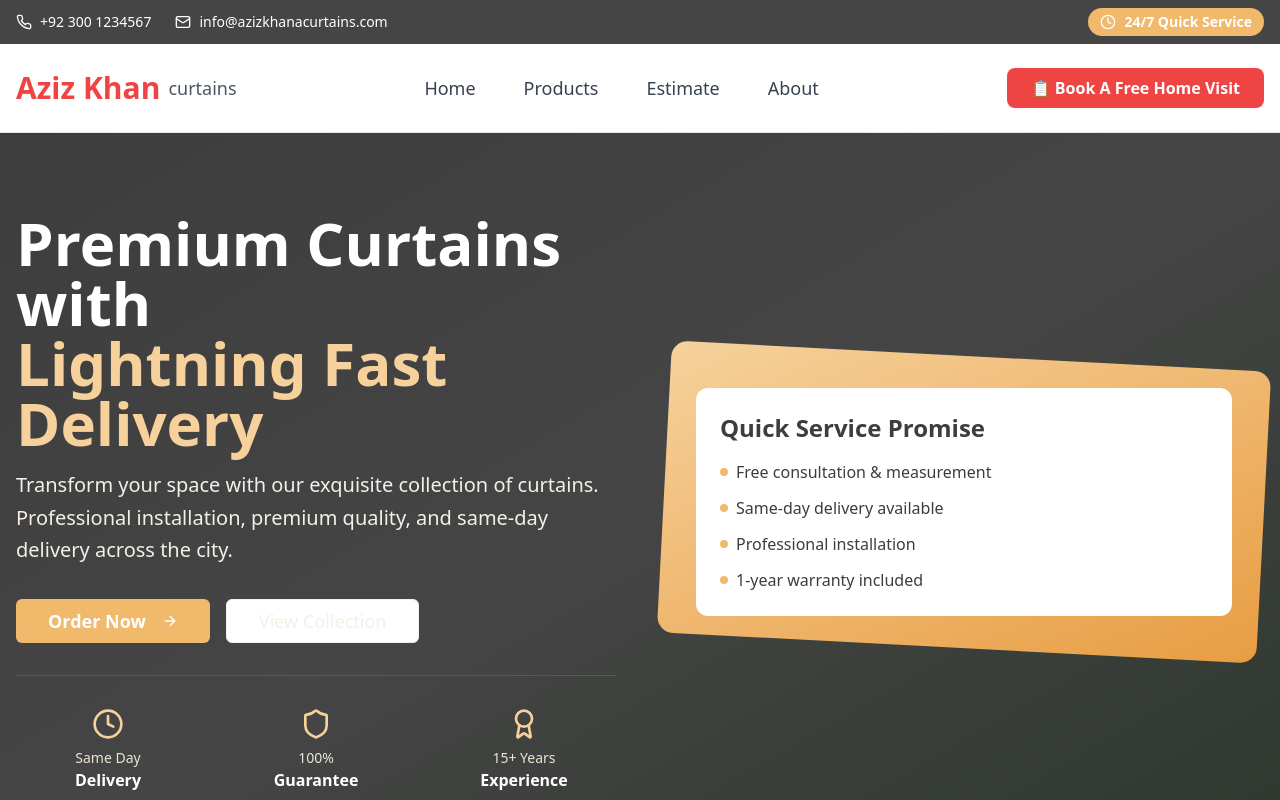
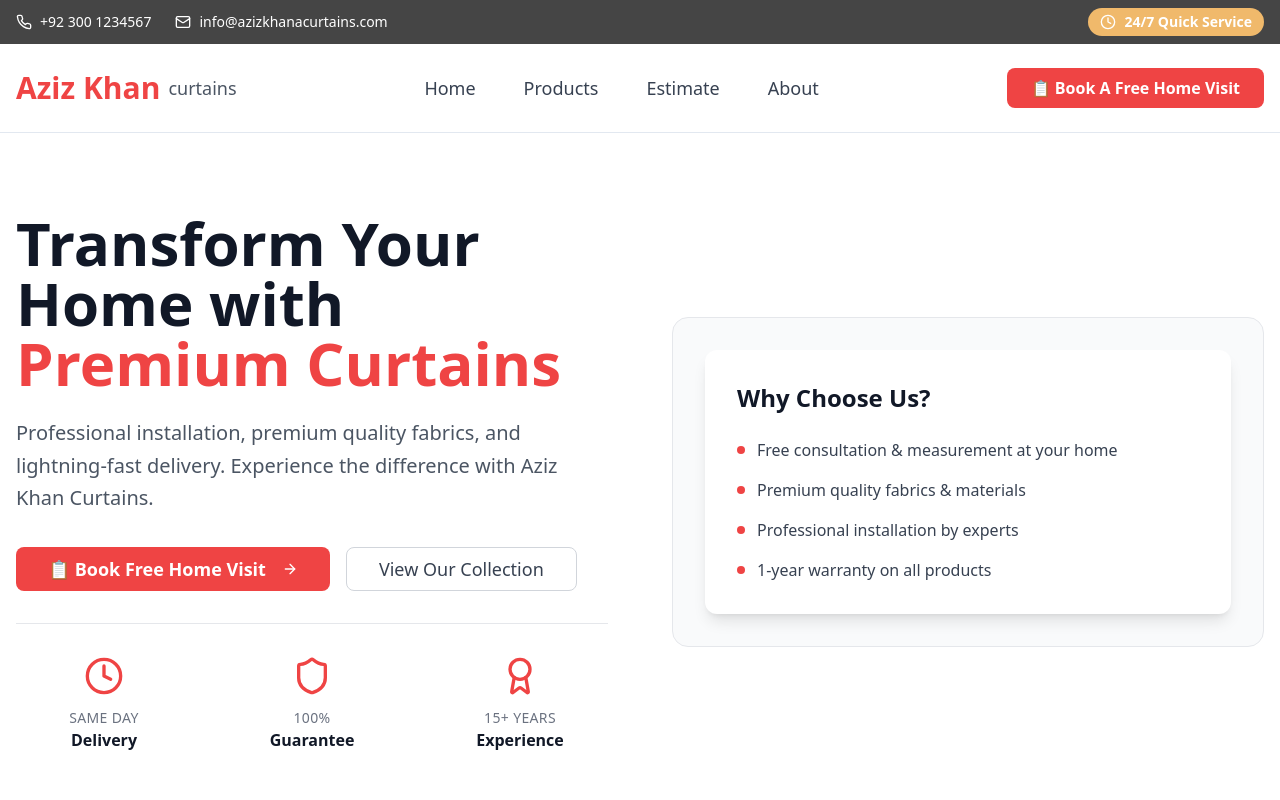
Before and after one commit to Shah-Bahadur/Aziz-Khan-Curtains, a React (Vite) app: page / in a window 1280 px wide. Shown: the top 800 px of the page. Built offline with nearby package versions, Linux system fonts and the light colour scheme.

Commit message:
Refactor: Update hero section
Updated the hero section with new content and design elements.

```diff
--- a/src/components/Hero.tsx
+++ b/src/components/Hero.tsx
@@ -4,69 +4,69 @@ import { ArrowRight, Shield, Clock, Award } from "lucide-react";
 
 const Hero = () => {
   return (
-    <section id="home" className="relative bg-gradient-to-br from-charcoal-900 via-charcoal-800 to-sage-900 text-white py-20">
+    <section id="home" className="relative bg-white py-20">
       <div className="container mx-auto px-4">
-        <div className="grid lg:grid-cols-2 gap-12 items-center">
+        <div className="grid lg:grid-cols-2 gap-16 items-center">
           <div className="space-y-8">
-            <div className="space-y-4">
-              <h1 className="text-5xl lg:text-6xl font-bold leading-tight">
-                Premium Curtains with
-                <span className="text-champagne-400 block">Lightning Fast Delivery</span>
+            <div className="space-y-6">
+              <h1 className="text-5xl lg:text-6xl font-bold leading-tight text-gray-900">
+                Transform Your Home with
+                <span className="text-red-500 block">Premium Curtains</span>
               </h1>
-              <p className="text-xl text-luxury-200 leading-relaxed">
-                Transform your space with our exquisite collection of curtains.
-                Professional installation, premium quality, and same-day delivery across the city.
+              <p className="text-xl text-gray-600 leading-relaxed">
+                Professional installation, premium quality fabrics, and lightning-fast delivery.
+                Experience the difference with Aziz Khan Curtains.
               </p>
             </div>
 
             <div className="flex flex-col sm:flex-row gap-4">
-              <Button size="lg" className="bg-champagne-500 hover:bg-champagne-600 text-white font-semibold px-8 py-4 text-lg">
-                Order Now <ArrowRight className="ml-2 w-5 h-5" />
+              <Button size="lg" className="bg-red-500 hover:bg-red-600 text-white font-semibold px-8 py-4 text-lg rounded-lg">
+                📋 Book Free Home Visit <ArrowRight className="ml-2 w-5 h-5" />
               </Button>
-              <Button size="lg" variant="outline" className="border-luxury-200 text-luxury-200 hover:bg-luxury-200 hover:text-charcoal-900 px-8 py-4 text-lg">
-                View Collection
+              <Button size="lg" variant="outline" className="border-gray-300 text-gray-700 hover:bg-gray-50 px-8 py-4 text-lg rounded-lg">
+                View Our Collection
               </Button>
             </div>
 
-            <div className="grid grid-cols-3 gap-6 pt-8 border-t border-sage-600">
+            <div className="grid grid-cols-3 gap-8 pt-8 border-t border-gray-200">
               <div className="text-center">
-                <Clock className="w-8 h-8 text-champagne-400 mx-auto mb-2" />
-                <div className="text-sm text-luxury-300">Same Day</div>
-                <div className="font-semibold">Delivery</div>
+                <Clock className="w-10 h-10 text-red-500 mx-auto mb-3" />
+                <div className="text-sm text-gray-500 uppercase tracking-wide">Same Day</div>
+                <div className="font-bold text-gray-900">Delivery</div>
               </div>
               <div className="text-center">
-                <Shield className="w-8 h-8 text-champagne-400 mx-auto mb-2" />
-                <div className="text-sm text-luxury-300">100%</div>
-                <div className="font-semibold">Guarantee</div>
+                <Shield className="w-10 h-10 text-red-500 mx-auto mb-3" />
+                <div className="text-sm text-gray-500 uppercase tracking-wide">100%</div>
+                <div className="font-bold text-gray-900">Guarantee</div>
               </div>
               <div className="text-center">
-                <Award className="w-8 h-8 text-champagne-400 mx-auto mb-2" />
-                <div className="text-sm text-luxury-300">15+ Years</div>
-                <div className="font-semibold">Experience</div>
+                <Award className="w-10 h-10 text-red-500 mx-auto mb-3" />
+                <div className="text-sm text-gray-500 uppercase tracking-wide">15+ Years</div>
+                <div className="font-bold text-gray-900">Experience</div>
               </div>
             </div>
           </div>
 
           <div className="relative">
-            <div className="bg-gradient-to-br from-champagne-400 to-champagne-600 rounded-2xl p-8 transform rotate-3 hover:rotate-0 transition-transform duration-300">
-              <div className="bg-white rounded-xl p-6 text-charcoal-900 transform -rotate-3">
-                <h3 className="text-2xl font-bold mb-4">Quick Service Promise</h3>
-                <ul className="space-y-3">
-                  <li className="flex items-center space-x-2">
-                    <div className="w-2 h-2 bg-champagne-500 rounded-full"></div>
-                    <span>Free consultation & measurement</span>
+            <div className="bg-gray-50 rounded-2xl p-8 border border-gray-200">
+              <div className="bg-white rounded-xl p-8 shadow-lg">
+                <h3 className="text-2xl font-bold mb-6 text-gray-900">Why Choose Us?</h3>
+                <ul className="space-y-4">
+                  <li className="flex items-start space-x-3">
+                    <div className="w-2 h-2 bg-red-500 rounded-full mt-2"></div>
+                    <span className="text-gray-700">Free consultation & measurement at your home</span>
                   </li>
-                  <li className="flex items-center space-x-2">
-                    <div className="w-2 h-2 bg-champagne-500 rounded-full"></div>
-                    <span>Same-day delivery available</span>
+                  <li className="flex items-start space-x-3">
+                    <div className="w-2 h-2 bg-red-500 rounded-full mt-2"></div>
+                    <span className="text-gray-700">Premium quality fabrics & materials</span>
                   </li>
-                  <li className="flex items-center space-x-2">
-                    <div className="w-2 h-2 bg-champagne-500 rounded-full"></div>
-                    <span>Professional installation</span>
+                  <li className="flex items-start space-x-3">
+                    <div className="w-2 h-2 bg-red-500 rounded-full mt-2"></div>
+                    <span className="text-gray-700">Professional installation by experts</span>
                   </li>
-                  <li className="flex items-center space-x-2">
-                    <div className="w-2 h-2 bg-champagne-500 rounded-full"></div>
-                    <span>1-year warranty included</span>
+                  <li className="flex items-start space-x-3">
+                    <div className="w-2 h-2 bg-red-500 rounded-full mt-2"></div>
+                    <span className="text-gray-700">1-year warranty on all products</span>
                   </li>
                 </ul>
               </div>
```
